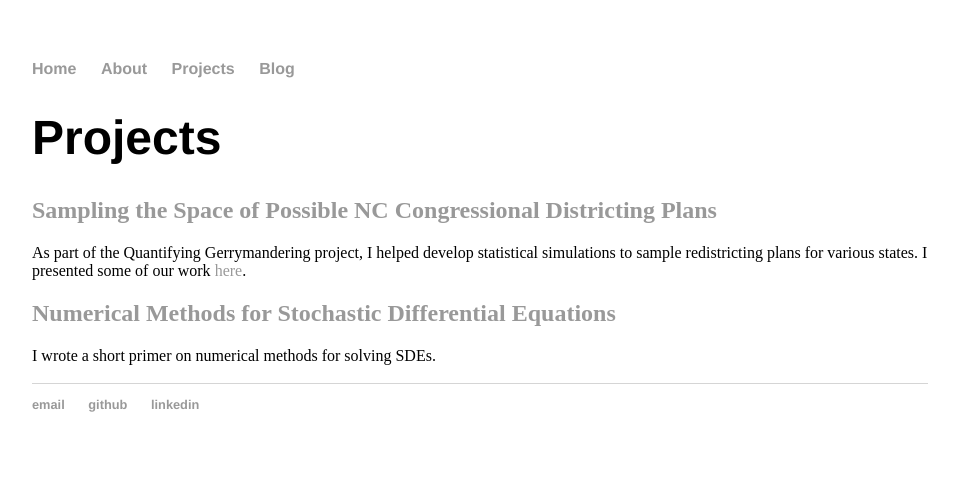
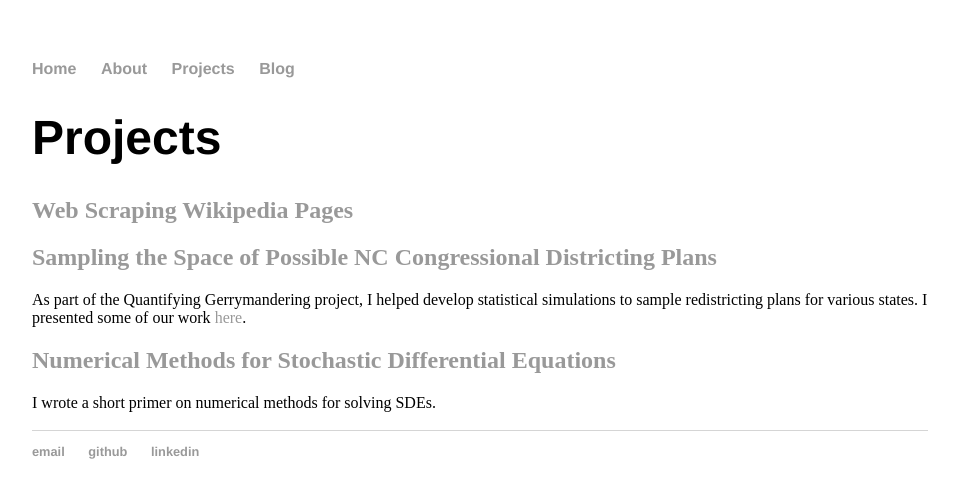
Before and after one commit to euresa/euresa.github.io, a Jekyll site: the page built from projects/index.html, in a window 1280 px wide. Shown: the top 498 px of the page, without its empty margins (160-1118 px from the left). Built offline with Jekyll 4.4.1, drawn with Linux system fonts in a browser that asks for light colours.

Commit message:
Organizing files and updating projects

```diff
--- a/projects/index.html
+++ b/projects/index.html
@@ -7,6 +7,7 @@ layout: default
 
 	<h1>Projects</h1>
 
+	<h2><a href="https://github.com/euresa/statistics/tree/master/Python%20Projects/Wikipedia_Scraping"> Web Scraping Wikipedia Pages</a></h2>
 
 	<h2><a href="Quantifying_Gerrymandering.pdf"> Sampling the Space of Possible NC Congressional Districting Plans </a></h2>
 
```
Also changed, not shown: 1 other file.
